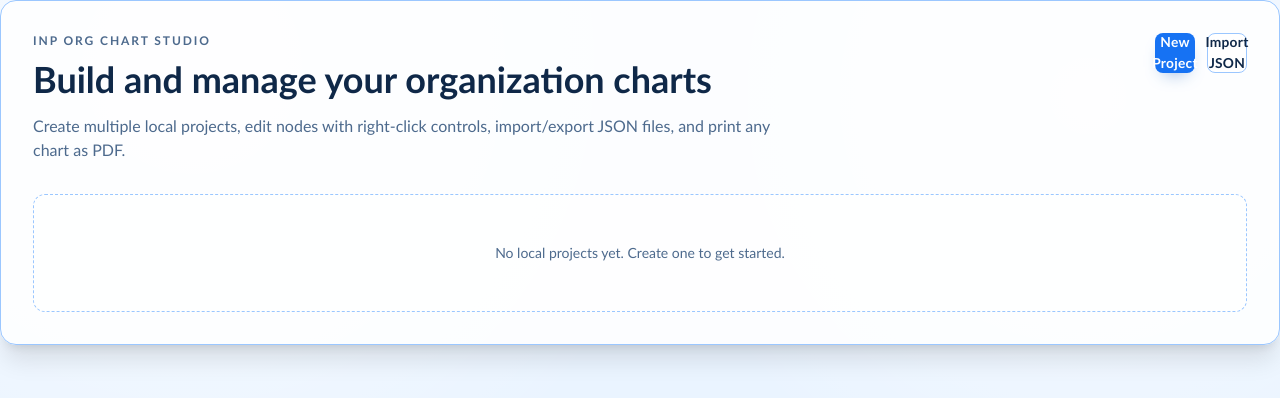
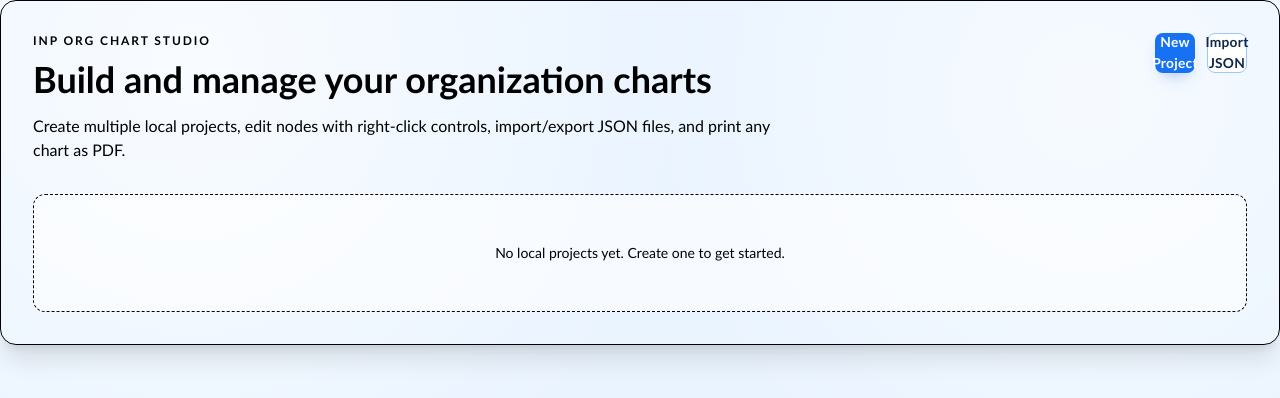
Before and after one commit to seifmegahed/Org-Chart-Studio, a Next.js app: page / in a window 1280 px wide. Shown: the top 398 px of the page. Built offline with nearby package versions, Linux system fonts and the light colour scheme.

Commit message:
refactor(ui): normalize token class refs and formatting

```diff
--- a/src/components/notice-toast.tsx
+++ b/src/components/notice-toast.tsx
@@ -10,7 +10,7 @@ export function NoticeToast({ message }: NoticeToastProps) {
   }
 
   return (
-    <div className="print-hidden pointer-events-none fixed bottom-4 left-1/2 z-50 -translate-x-1/2 rounded-lg border border-[var(--panel-border)] bg-white px-5 py-2 text-sm font-medium text-[var(--main-text)] shadow-lg">
+    <div className="print-hidden pointer-events-none fixed bottom-4 left-1/2 z-50 -translate-x-1/2 rounded-lg border border-[--panel-border] bg-white px-5 py-2 text-sm font-medium text-[--main-text] shadow-lg">
       {message}
     </div>
   );
--- a/src/components/projects-home.tsx
+++ b/src/components/projects-home.tsx
@@ -18,16 +18,16 @@ export function ProjectsHome({
   onDeleteProject,
 }: ProjectsHomeProps) {
   return (
-    <section className="rounded-[16px] border border-[var(--panel-border)] bg-[var(--panel-bg)] p-5 shadow-xl md:p-8">
+    <section className="rounded-2xl border border-[--panel-border] bg-[--panel-bg] p-5 shadow-xl md:p-8">
       <div className="mb-8 flex flex-wrap items-start justify-between gap-4">
         <div>
-          <p className="mb-2 text-xs font-semibold uppercase tracking-[0.16em] text-[var(--muted-text)]">
+          <p className="mb-2 text-xs font-semibold uppercase tracking-[0.16em] text-[--muted-text]">
             INP Org Chart Studio
           </p>
-          <h1 className="text-3xl font-bold leading-tight text-[var(--main-text)] md:text-4xl">
+          <h1 className="text-3xl font-bold leading-tight text-[--main-text] md:text-4xl">
             Build and manage your organization charts
           </h1>
-          <p className="mt-3 max-w-3xl text-sm leading-6 text-[var(--muted-text)] md:text-base">
+          <p className="mt-3 max-w-3xl text-sm leading-6 text-[--muted-text] md:text-base">
             Create multiple local projects, edit nodes with right-click
             controls, import/export JSON files, and print any chart as PDF.
           </p>
@@ -43,7 +43,7 @@ export function ProjectsHome({
       </div>
 
       {projects.length === 0 ? (
-        <div className="rounded-xl border border-dashed border-[var(--panel-border)] bg-white/60 px-6 py-12 text-center text-sm text-[var(--muted-text)]">
+        <div className="rounded-xl border border-dashed border-[--panel-border] bg-white/60 px-6 py-12 text-center text-sm text-[--muted-text]">
           No local projects yet. Create one to get started.
         </div>
       ) : (
@@ -51,16 +51,16 @@ export function ProjectsHome({
           {projects.map((project) => (
             <article
               key={project.id}
-              className="rounded-xl border border-[var(--panel-border)] bg-white/80 p-4 shadow-sm"
+              className="rounded-xl border border-[--panel-border] bg-white/80 p-4 shadow-sm"
             >
               <div className="mb-4">
-                <h2 className="text-lg font-semibold text-[var(--main-text)]">
+                <h2 className="text-lg font-semibold text-[--main-text]">
                   {project.name}
                 </h2>
-                <p className="mt-1 text-xs uppercase tracking-[0.13em] text-[var(--muted-text)]">
+                <p className="mt-1 text-xs uppercase tracking-[0.13em] text-[--muted-text]">
                   Theme: {THEMES.find((theme) => theme.id === project.themeId)?.name}
                 </p>
-                <p className="mt-3 text-xs text-[var(--muted-text)]">
+                <p className="mt-3 text-xs text-[--muted-text]">
                   Updated {formatDate(project.updatedAt)}
                 </p>
               </div>
```
Also changed, not shown: src/components/tree-node.tsx (+14 -14 lines).
